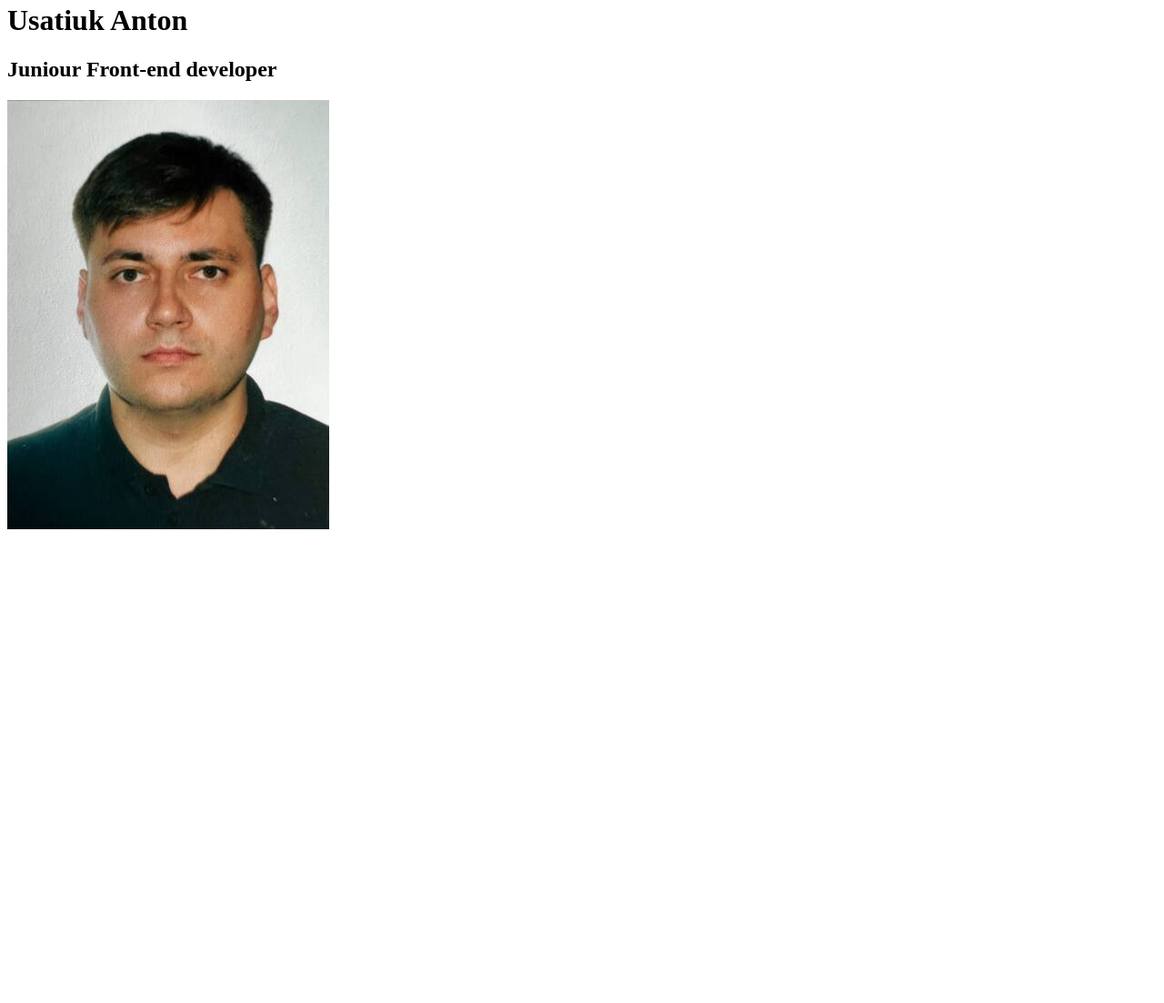
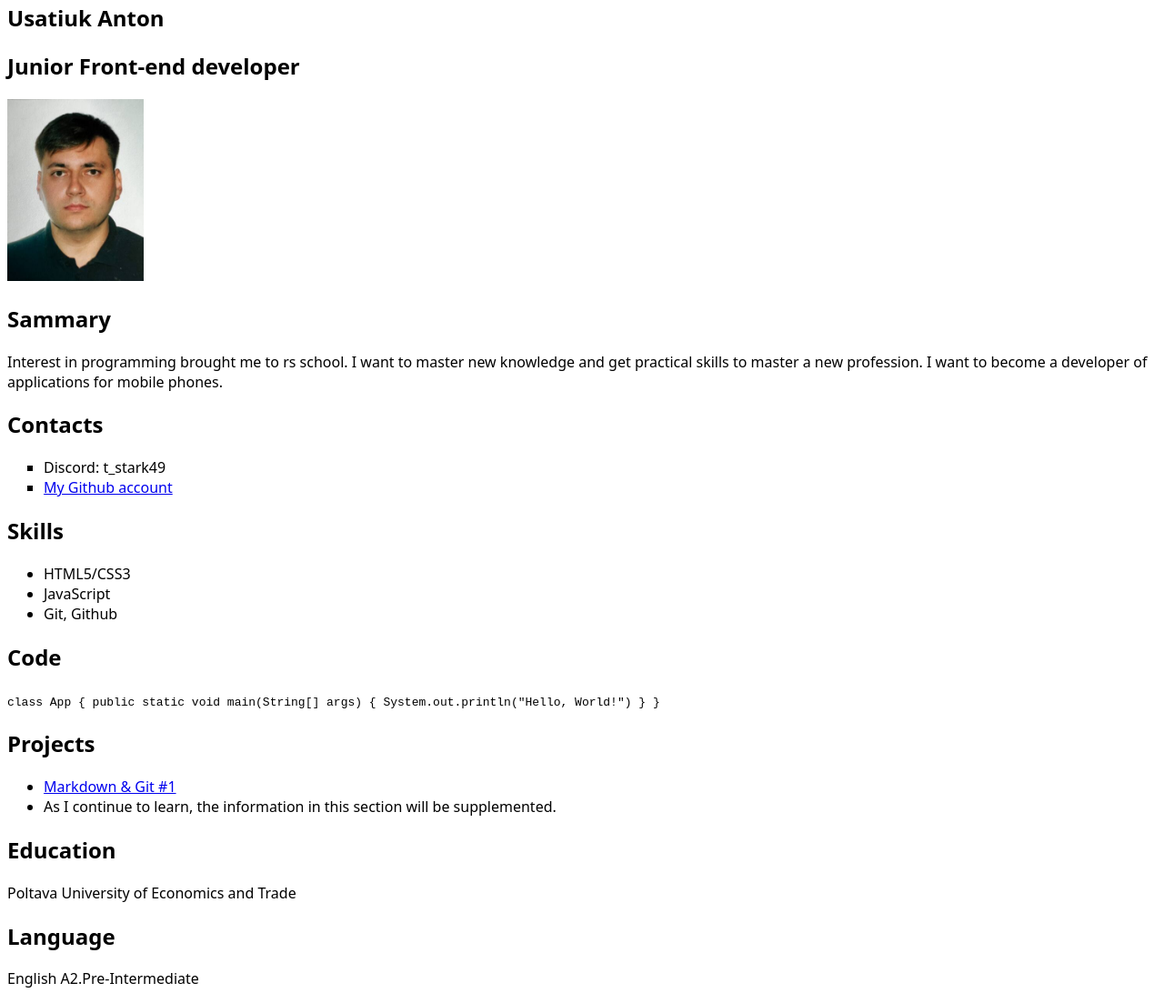
Before and after one commit to UsaAnton/rsschool-cv, a plain HTML site: page index.html in a window 1280 px wide. Shown: the part 17-1120 px from the top of the page at 91% size. Before the commit the page ends 800 px from the top, so only its background shows below. Drawn offline with Linux system fonts and the light colour scheme.

Commit message:
refactor

```diff
--- a/index.html
+++ b/index.html
@@ -8,17 +8,98 @@
     </head>
     <body>
         <header class="header">
-            <nav class="nav">
-                <ul class="nav-list">
 
-                </ul>
-            </nav>
         </header>
         <main class="main">
-            <div class="profile">
-               <h1>Usatiuk Anton</h1>
-               <h2>Juniour Front-end developer</h2>
-               <img src="IMG_20230104_112928_428.jpg" alt="My photo">
+            <div class="container-main">
+                <section class="section" id="profile">
+                    <h1>
+                        Usatiuk Anton
+                    </h1>
+                    <h2 class="profile">
+                        Junior Front-end developer
+                    </h2>
+                    <img src="IMG_20230104_112928_428.jpg" width="150" height="200" alt="My photo">
+                </section>
+                <section class="section" id="summary">
+                    <h2 class="summary">
+                        Sammary
+                    </h2>
+                    <p>
+                        Interest in programming brought me to rs school. I want to master new knowledge and get practical skills to master a new profession. I want to become a developer of applications for mobile phones.
+                    </p>
+                </section>
+                <section class="section" id="contacts">
+                    <h2 class="Contacts">
+                        Contacts
+                    </h2>
+                    <ul class="contacts">
+                        <li class="contacts" type="square">
+                            Discord: t_stark49
+                        </li>
+                        <li class="contacts" type="square">
+                            <a href="https://github.com/UsaAnton" target="_blank">My Github account</a>
+                        </li>
+                    </ul>
+                </section>
+                <section class="section" id="skills">
+                    <h2 class="skills">
+                        Skills
+                    </h2>
+                    <ul class="skills">
+                        <li class="skills">
+                            HTML5/CSS3
+                        </li>
+                        <li class="skills">
+                            JavaScript
+                        </li>
+                        <li class="skills">
+                            Git, Github
+                        </li>
+                    </ul>
+                </section>
+                <section class="section" id="code">
+                    <h2 class="code">
+                        Code
+                    </h2>
+                    <code>
+                        class App {
+                            public static void main(String[] args) {
+                                System.out.println("Hello, World!")
+                            }
+                        }
+
+                    </code>
+                </section>
+                <section class="section" id="projects">
+                    <h2 class="projects">
+                        Projects
+                    </h2>
+                    <ul class="projects">
+                        <li class="projects">
+                            <a href="https://github.com/UsaAnton/rsschool-cv/blob/main/cv.md" target="_blank">Markdown & Git #1</a>
+                        </li>
+                        <li class="projects">
+                            As I continue to learn, the information in this section will be supplemented.
+                        </li>
+                    </ul>
+                </section>
+                <section class="section" id="education">
+                    <h2 class="education">
+                        Education
+                    </h2>
+                    <p>
+                        Poltava University of Economics and Trade
+                    </p>
+                </section>
+                <section class="section" id="language">
+                    <h2 class="language">
+                        Language
+                    </h2>
+                    <p>
+                        English A2.Pre-Intermediate
+                    </p>
+                </section>
             </div>
         </main>
         <footer class="footer">
--- a/style.css
+++ b/style.css
@@ -0,0 +1,7 @@
+@font-face {
+    font-family: system-ui, -apple-system, BlinkMacSystemFont, 'Segoe UI', Roboto, Oxygen, Ubuntu, Cantarell, 'Open Sans', 'Helvetica Neue', sans-serif;
+    src: url(OpenSans-VariableFont_wdth\,wght.ttf);
+}
+body {
+    font-family: system-ui, -apple-system, BlinkMacSystemFont, 'Segoe UI', Roboto, Oxygen, Ubuntu, Cantarell, 'Open Sans', 'Helvetica Neue', sans-serif;
+}
```
Also changed, not shown: OpenSans-VariableFont_wdth,wght.ttf (added).
